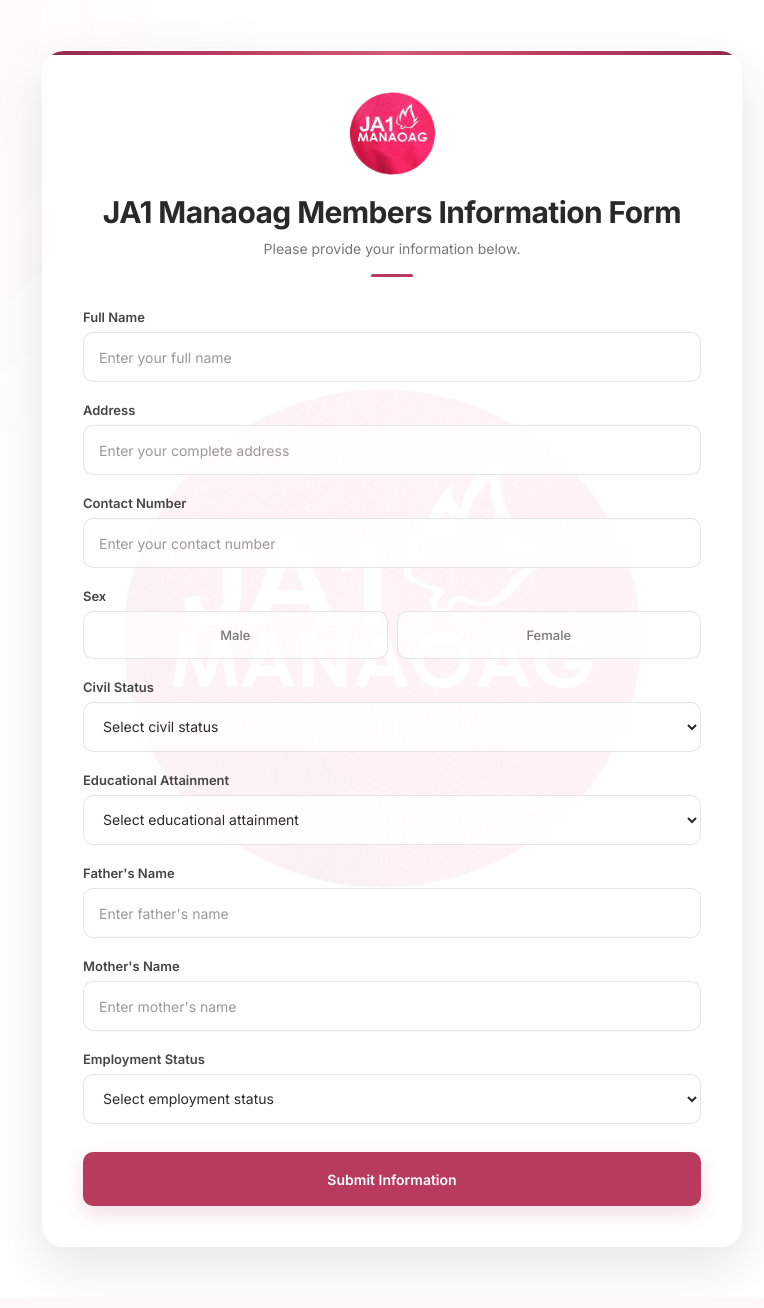
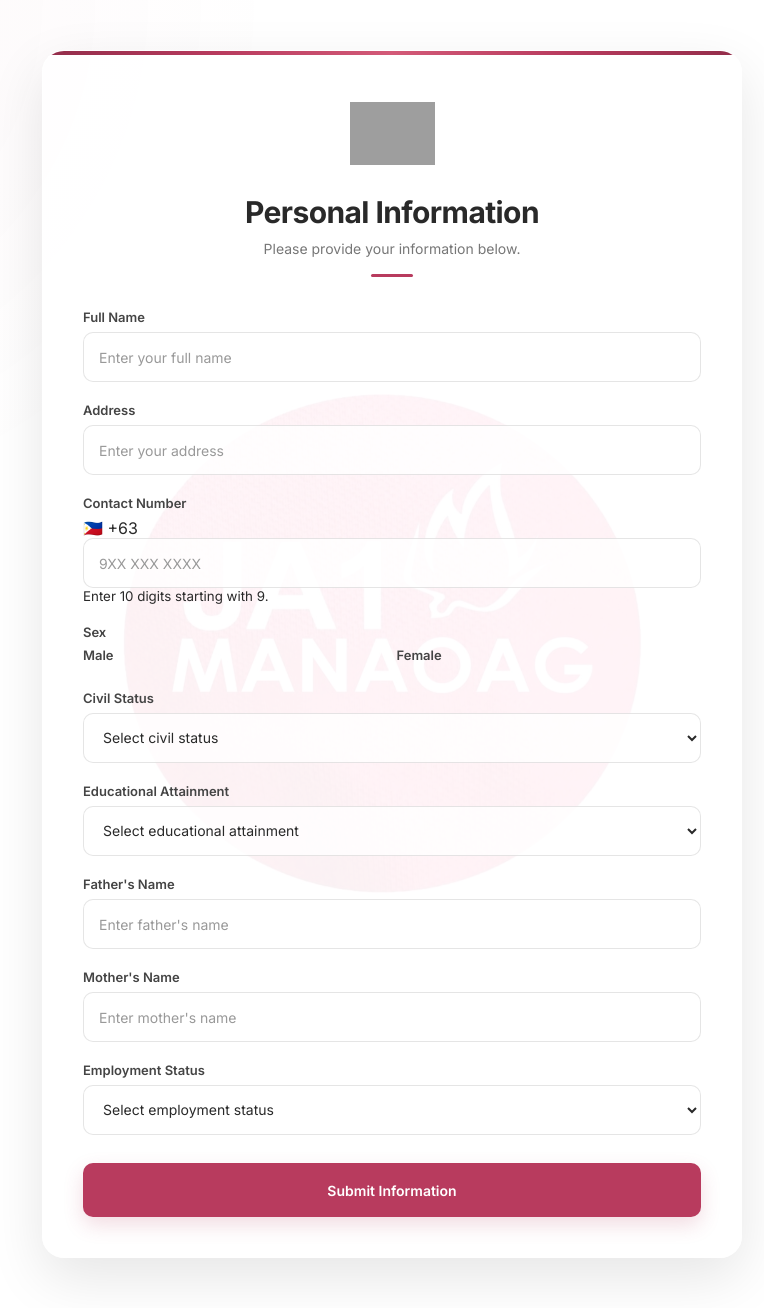
Before and after one commit to marrajanerick-alt/ja1manaoag, a Flask app: page / in a window 1280 px wide. Shown: the whole page, without its empty margins (248-1012 px from the left). Before the commit the page ends 1262 px from the top, so only its background shows below. Run offline with Flask 3, Linux system fonts and the light colour scheme; grey boxes are pictures that could not be loaded.

Commit message:
Update index.html

```diff
--- a/templates/index.html
+++ b/templates/index.html
@@ -5,35 +5,42 @@
 
     <meta charset="UTF-8">
 
-    <meta name="viewport"
+    <meta
+        name="viewport"
         content="width=device-width, initial-scale=1.0">
 
-    <title>Personal Information Form</title>
+    <title>Personal Information</title>
 
-    <link rel="stylesheet"
+    <link
+        rel="stylesheet"
         href="{{ url_for('static', filename='style.css') }}">
+
+    <link
+        href="https://fonts.googleapis.com/css2?family=Inter:wght@400;500;600;700&display=swap"
+        rel="stylesheet">
 
 </head>
 
+<body>
 
-<body>
+    <div class="page">
 
         <div class="container">
 
             <!-- LOGO -->
 
             <div class="form-logo">
+
                 <img
-                src="{{ url_for('static', filename='1788601861588.png') }}"
+                    src="{{ url_for('static', filename='logo.png') }}"
                     alt="Logo">
+
             </div>
 
 
-        <!-- HEADER -->
+            <!-- TITLE -->
 
-        <h1>
-            JA1 Manaoag Members Information Form
-        </h1>
+            <h1>Personal Information</h1>
 
             <p class="subtitle">
                 Please provide your information below.
@@ -75,13 +82,13 @@
                         type="text"
                         id="address"
                         name="address"
-                    placeholder="Enter your complete address"
+                        placeholder="Enter your address"
                         required>
 
                 </div>
 
 
-            <!-- CONTACT -->
+                <!-- CONTACT NUMBER -->
 
                 <div class="form-group">
 
@@ -89,12 +96,35 @@
                         Contact Number
                     </label>
 
+                    <div class="phone-input">
+
+                        <div class="country-code">
+
+                            <span class="flag">
+                                🇵🇭
+                            </span>
+
+                            <span>
+                                +63
+                            </span>
+
+                        </div>
+
                         <input
                             type="tel"
                             id="contact"
                             name="contact"
-                    placeholder="Enter your contact number"
+                            placeholder="9XX XXX XXXX"
+                            maxlength="10"
+                            pattern="9[0-9]{9}"
+                            inputmode="numeric"
                             required>
+
+                    </div>
+
+                    <small class="input-hint">
+                        Enter 10 digits starting with 9.
+                    </small>
 
                 </div>
 
@@ -109,37 +139,29 @@
 
                     <div class="radio-group">
 
-
-                    <div class="radio-option">
+                        <label class="radio-option">
 
                             <input
                                 type="radio"
-                            id="male"
                                 name="sex"
                                 value="Male"
                                 required>
 
-                        <label for="male">
-                            Male
+                            <span>Male</span>
+
                         </label>
 
-                    </div>
 
-
-                    <div class="radio-option">
+                        <label class="radio-option">
 
                             <input
                                 type="radio"
-                            id="female"
                                 name="sex"
                                 value="Female">
 
-                        <label for="female">
-                            Female
+                            <span>Female</span>
+
                         </label>
-
-                    </div>
-
 
                     </div>
 
@@ -159,10 +181,7 @@
                         name="civil_status"
                         required>
 
-                    <option
-                        value=""
-                        disabled
-                        selected>
+                        <option value="" disabled selected>
                             Select civil status
                         </option>
 
@@ -200,10 +219,7 @@
                         name="educational_attainment"
                         required>
 
-                    <option
-                        value=""
-                        disabled
-                        selected>
+                        <option value="" disabled selected>
                             Select educational attainment
                         </option>
 
@@ -285,10 +301,7 @@
                         name="employment_status"
                         required>
 
-                    <option
-                        value=""
-                        disabled
-                        selected>
+                        <option value="" disabled selected>
                             Select employment status
                         </option>
 
@@ -319,16 +332,17 @@
 
                 <!-- SUBMIT -->
 
-            <div class="form-group">
+                <button
+                    type="submit"
+                    class="submit-button">
 
-                <button type="submit">
                     Submit Information
+
                 </button>
 
+            </form>
+
         </div>
-
-
-        </form>
 
     </div>
 
```
Lines whose indentation alone changed are shown as unchanged.
